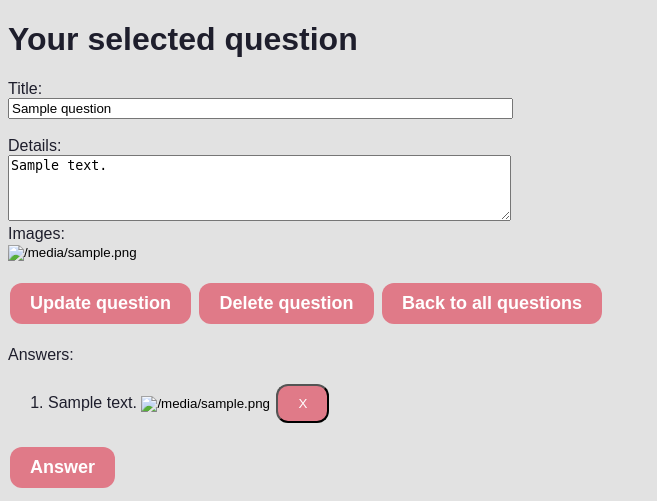
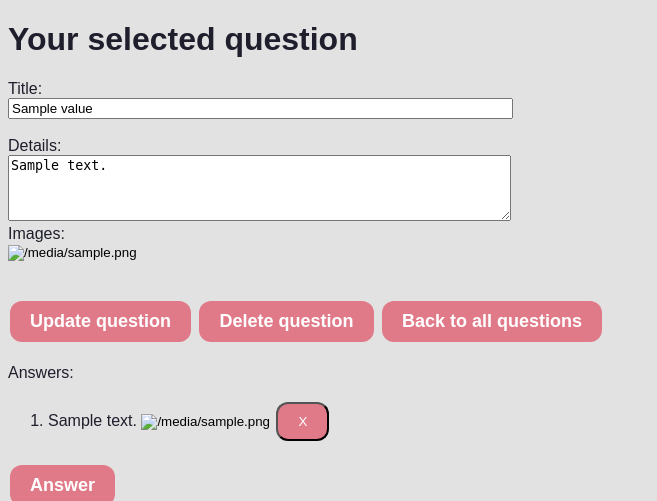
Before and after one commit to CodecoolGlobal/ask-mate-2-python-zsofi82, a Flask app: template templates/display_question.html in a window 1280 px wide. Shown: the top 501 px of the page, without its empty margins (0-657 px from the left). Run offline with Flask 2, Linux system fonts and the light colour scheme; the template is opened without the code that fills it: most values are stand-ins (such as "Sample title", 1, 10 or a date in 2020).

Commit message:
working display question html

```diff
--- a/server.py
+++ b/server.py
@@ -34,7 +34,7 @@
 @app.route("/question/<int:question_id>")
 def display_given_question(question_id: int):
     connection.update_view_count(question_id)
-    question = connection.get_question_list()
+    question = connection.get_question_by_question_id(question_id)
     answer = connection.get_answer_list_by_question_id(question_id)
     return render_template("display_question.html", question_id=question_id, question=question, answers=answer)
 
@@ -73,15 +73,15 @@
     answers_to_question = []
     if request.method == 'POST':
         keys = request.form.keys()
-
-        form_data = request.form["message"]
+        for key in keys:
+            data = request.form.get(key)
+            answers_to_question.append(data)
 
         connection.add_answer(form_data)
 
         return redirect(f"/question/{question_id}")
 
     return render_template("post_answer.html", id=question_id)
-
 
 
 @app.route("/question/<question_id>/delete")
--- a/templates/display_question.html
+++ b/templates/display_question.html
@@ -7,18 +7,21 @@
 </head>
 <body>
     <h1>Your selected question</h1>
-    <form id="questions" action="{{ url_for('display_given_question', question_id=question_id) }}" method="POST">
+    <div id="questions">
+        {% for value in question %}
         <label for="title">Title:</label><br>
-        <input name="title" type="text" size="60" value="{{ question['title']}}" readonly>
+        <input name="title" type="text" size="60" value="{{ value.title }}" readonly>
         <br><br>
         <label for="message">Details:</label>
         <br>
-        <textarea name="message" rows="4" cols="60" readonly>{{ question['message']}}</textarea>
+        <textarea name="message" rows="4" cols="60" readonly>{{ value.message }}</textarea>
         <br>
         <label for="image">Images:</label>
         <br>
-        <input type="image" name="image" value="{{ question['image']}}" readonly>
-        <br><br>
+        <input type="image" name="image" value="{{ value.image }}" readonly>
+        {% endfor %}
+    </div>
+    <br><br>
     </form>
         <a href="{{ url_for('edit_a_question', question_id=question_id) }}" class="button"><strong>Update question</strong></a>
         <a href="{{ url_for('delete_question', question_id=question_id) }}" class="button"><strong>Delete question</strong></a>
```
Also changed, not shown: connection.py (+10 -0 lines).
